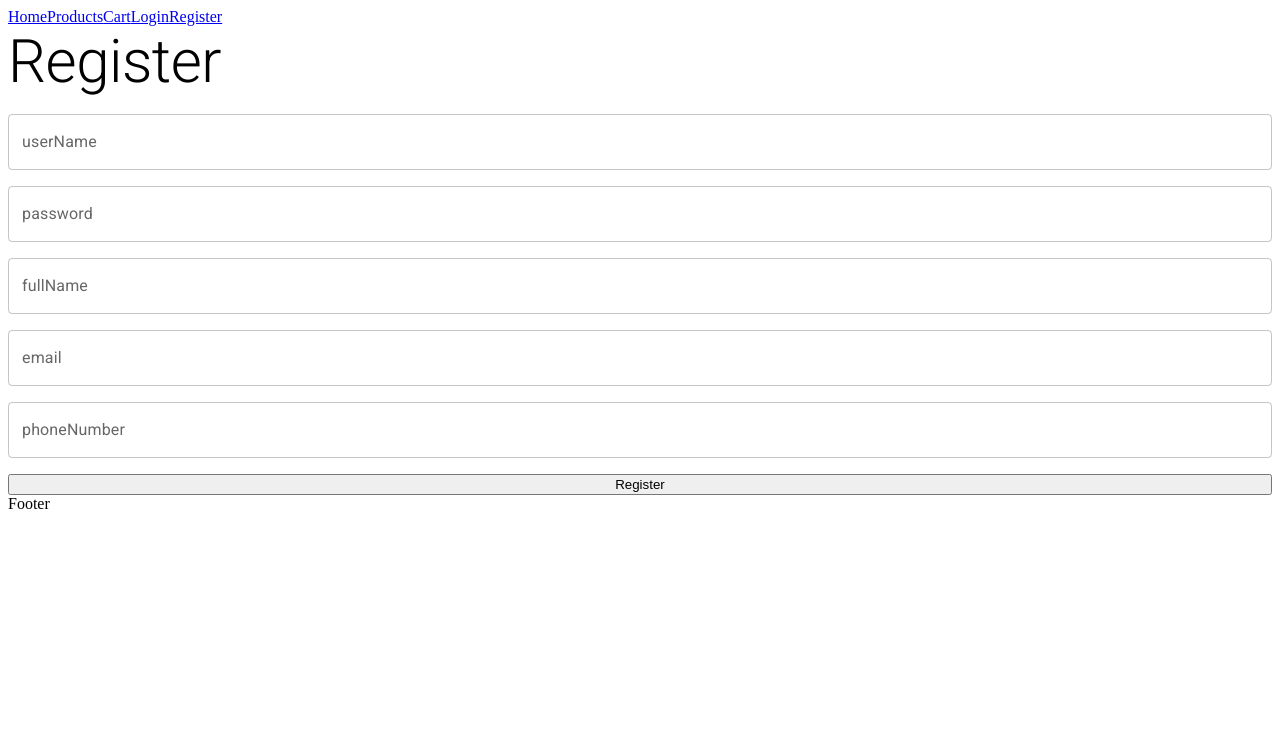
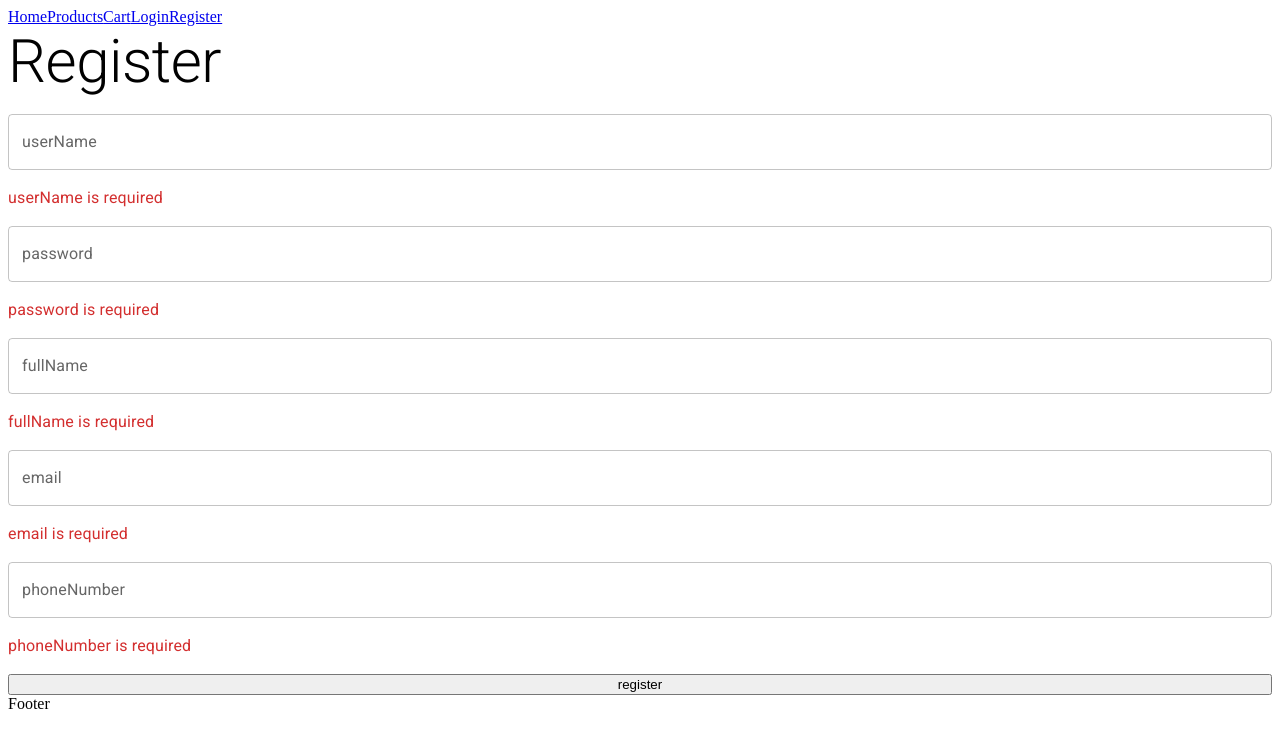
Before and after one commit to reham-hajjaj/kashop-front-16, a React (Vite) app: page /register in a window 1280 px wide. Shown: the top 748 px of the page. Built offline with nearby package versions, Linux system fonts and the light colour scheme.

Commit message:
create side validation and server side validation register

```diff
--- a/package.json
+++ b/package.json
@@ -13,13 +13,15 @@
     "@emotion/react": "^11.14.0",
     "@emotion/styled": "^11.14.1",
     "@fontsource/roboto": "^5.2.10",
+    "@hookform/resolvers": "^5.4.0",
     "@mui/icons-material": "^9.1.1",
     "@mui/material": "^9.1.1",
     "axios": "^1.18.1",
     "react": "^19.2.6",
     "react-dom": "^19.2.6",
     "react-hook-form": "^7.80.0",
-    "react-router-dom": "^7.18.0"
+    "react-router-dom": "^7.18.0",
+    "yup": "^1.7.1"
   },
   "devDependencies": {
     "@eslint/js": "^10.0.1",
--- a/src/pages/register/Register.jsx
+++ b/src/pages/register/Register.jsx
@@ -1,18 +1,27 @@
-import React from 'react'
+import React, { useState } from 'react'
 import Box from '@mui/material/Box';
-import { Typography } from '@mui/material';
+import { CircularProgress, Typography } from '@mui/material';
 import TextField from '@mui/material/TextField';
 import { useForm } from 'react-hook-form';
 import { data } from 'react-router-dom';
+import Button from '@mui/material/Button';
+
 import axios from 'axios';
-export default function Register() {
-  const {register,handleSubmit} = useForm();
-  const RegisterFrom = async(data)=>{
+import { Construction, Password } from '@mui/icons-material';
+
+
+export default function Register(){
+
+
+  const [serverErrors,setServerErrors] =useState([]);
+  const {register,handleSubmit,formState:{errors,isSubmitting}} = useForm();
+  const RegisterForm = async(data)=>{
 try{
-const response =await axios.post( '${import.meta.evn.VITE_BURL }/auth/Account/Register',data);
+const response = await axios.post( '${import.meta.evn.VITE_BURL }/auth/Account/Register',data);
 console.log(response);
-}catch(Error){
-  console.log(Error);
+}catch(err){
+  setServerErrors(err.response.data.errors)
+  console.log(err.response.data.errors);
 }
   }
   return (
@@ -21,16 +30,31 @@ console.log(response);
     <Typography component ="h1"variant ="h2">
 Register
     </Typography>
-    <Box component="form" sx ={{marginTop: 2 , display :"flex",flexDirection: "column", gap :2 }}>
 
-      <TextField fullWidth {...register("userName")} label="userName" variant="outlined" />
-       <TextField fullWidth {...register("password")}  label="password" variant="outlined" />
-        <TextField fullWidth {...register("fullName")}  label="fullName" variant="outlined" />
-        <TextField fullWidth {...register("email")}  label="email" variant="outlined" />
-         <TextField fullWidth {...register("phoneNumber")}  label="phoneNumber" variant="outlined" />
+    {serverErrors?.length > 0? serverErrors.map((errors)=>
+     <Typography color="error">{error}
+    </Typography>
+     ) :''}
+    <Box onSubmit= { handleSubmit,(RegisterForm)}component="form" sx ={{marginTop: 2 , display :"flex",flexDirection: "column", gap :2 }}>
 
-  <button variant="contained" type="submit">
-  Register
+      <TextField fullWidth {...register("userName,{requird:true.min:3}")} label="userName " variant="outlined"
+      />
+     {errors.userName} <Typography color='error'>userName is required</Typography>
+       <TextField fullWidth {...register("password,{requird:true.min:8}")}  label="password" variant="outlined"
+       />
+        {errors.password} <Typography color='error'> password is required</Typography>
+
+        <TextField fullWidth {...register("fullName,{requird:true.min:20}")}  label="fullName" variant="outlined"
+        />
+        {errors.fullName} <Typography color='error'>fullName is required</Typography>
+        <TextField fullWidth {...register("email,{requird:true}")}  label="email" variant="outlined"
+         />
+{errors.email} <Typography color='error'> email is required</Typography>
+         <TextField fullWidth {...register("phoneNumber,{requird:true}")}  label="phoneNumber" variant="outlined"
+         />
+            {errors.phoneNumber} <Typography color='error'> phoneNumber is required</Typography>
+  <button variant="contained" type="submit" disabled={isSubmitting}>
+  {isSubmitting? <CircularProgress/>:'register'}
 </button>
 
     </Box>
```
Also changed, not shown: 1 other file (tests, documents, lock files or other folders).
